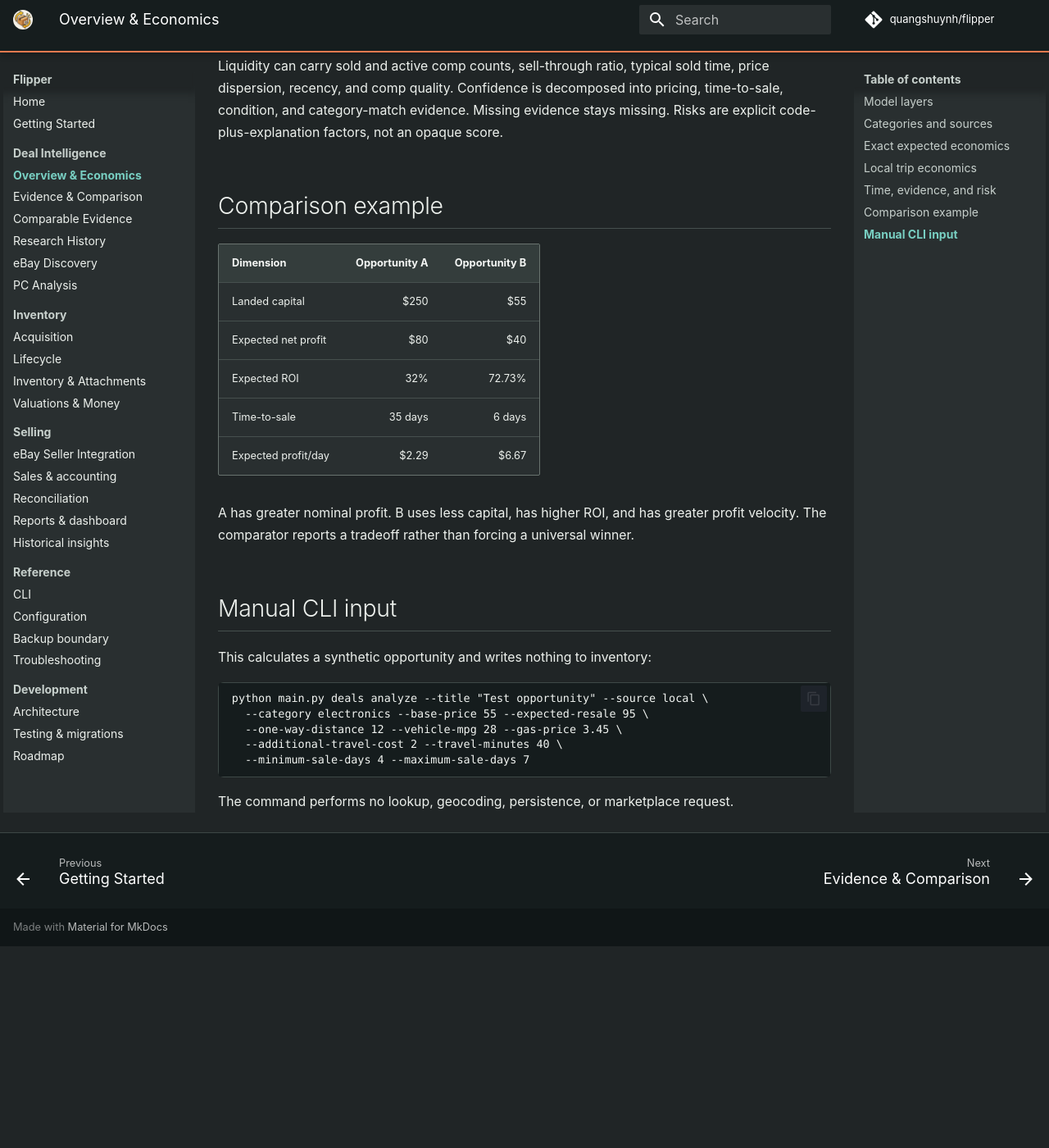
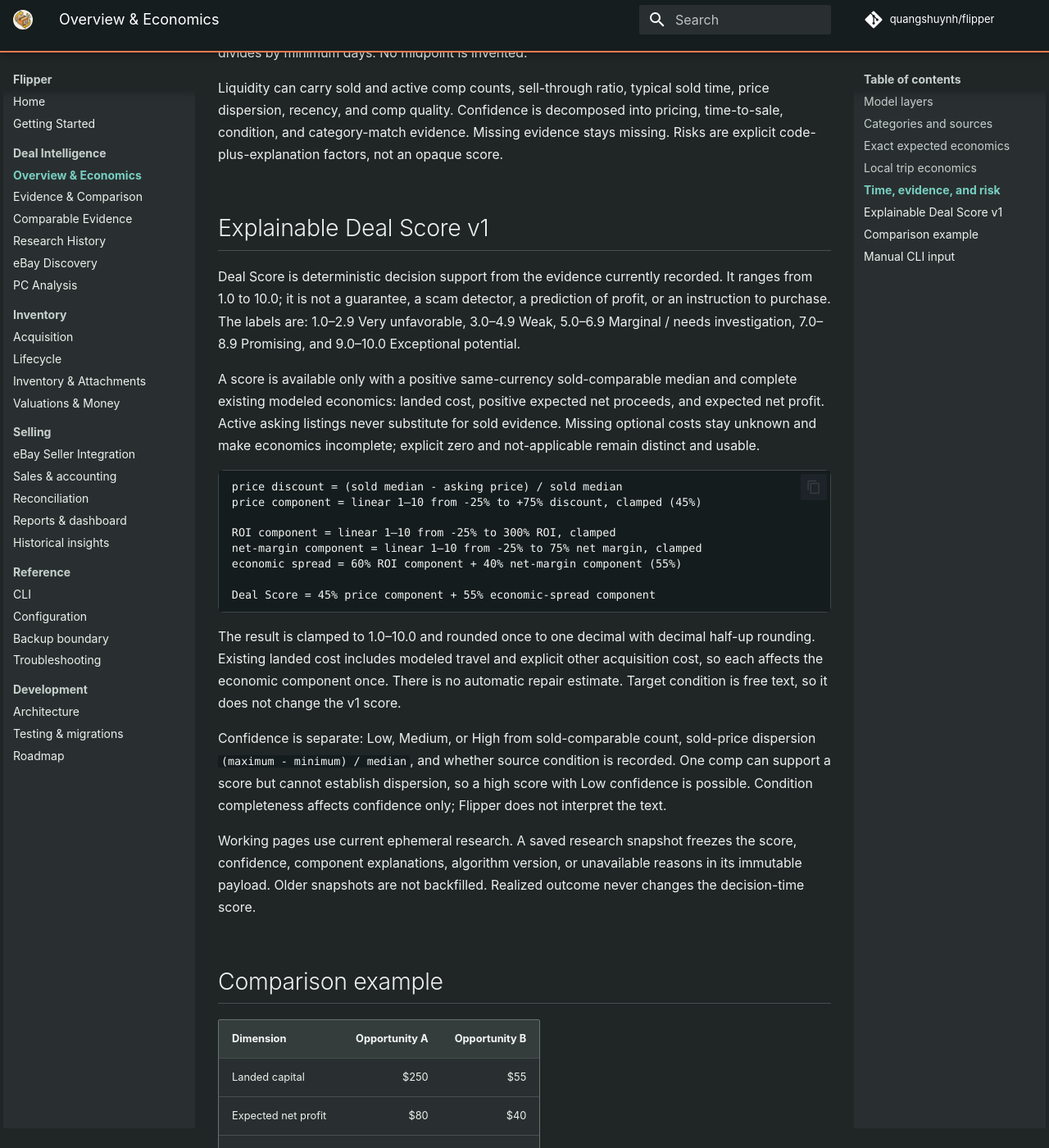
Before and after one commit to quangshuynh/flipper, an MkDocs documentation site: the page built from docs/concepts/deal-intelligence.md, in a window 1280 px wide and 1400 px high, scrolled down 3234 px. Shown: the whole window at 82% size. Built offline with MkDocs 1.6.1 and Material for MkDocs 9.7.7, drawn with Linux system fonts in a browser that asks for light colours; comment, search, counter and statistics services are not loaded; before the commit the page ends 4388 px from its top, so only the background shows below that; some of the changed text lies outside the part shown.

Commit message:
docs: explain deal score semantics

````diff
--- a/docs/concepts/deal-intelligence.md
+++ b/docs/concepts/deal-intelligence.md
@@ -11,7 +11,8 @@
 2. Source and category normalization produce a `DealOpportunity`.
 3. Exact inputs produce `DealEconomics`.
 4. Liquidity, confidence, and risk evidence add context.
-5. Evaluation and comparison expose dimensions and tradeoffs without a weighted global score.
+5. Evaluation exposes economics and evidence; Deal Score v1 summarizes only opportunities that
+   meet its explicit evidence requirements. Comparison still preserves the underlying dimensions.
 
 The existing PC pipeline remains a specialization: its deterministic component parser, optional AI
 enrichment, heuristic pricing, and legacy score are unchanged. An adapter exposes known PC results
@@ -105,6 +106,43 @@
 condition, and category-match evidence. Missing evidence stays missing. Risks are explicit
 code-plus-explanation factors, not an opaque score.
 
+## Explainable Deal Score v1
+
+Deal Score is deterministic decision support from the evidence currently recorded. It ranges from
+1.0 to 10.0; it is not a guarantee, a scam detector, a prediction of profit, or an instruction to
+purchase. The labels are: 1.0–2.9 Very unfavorable, 3.0–4.9 Weak, 5.0–6.9 Marginal / needs
+investigation, 7.0–8.9 Promising, and 9.0–10.0 Exceptional potential.
+
+A score is available only with a positive same-currency sold-comparable median and complete
+existing modeled economics: landed cost, positive expected net proceeds, and expected net profit.
+Active asking listings never substitute for sold evidence. Missing optional costs stay unknown and
+make economics incomplete; explicit zero and not-applicable remain distinct and usable.
+
+```text
+price discount = (sold median - asking price) / sold median
+price component = linear 1–10 from -25% to +75% discount, clamped (45%)
+
+ROI component = linear 1–10 from -25% to 300% ROI, clamped
+net-margin component = linear 1–10 from -25% to 75% net margin, clamped
+economic spread = 60% ROI component + 40% net-margin component (55%)
+
+Deal Score = 45% price component + 55% economic-spread component
+```
+
+The result is clamped to 1.0–10.0 and rounded once to one decimal with decimal half-up rounding.
+Existing landed cost includes modeled travel and explicit other acquisition cost, so each affects
+the economic component once. There is no automatic repair estimate. Target condition is free text,
+so it does not change the v1 score.
+
+Confidence is separate: Low, Medium, or High from sold-comparable count, sold-price dispersion
+`(maximum - minimum) / median`, and whether source condition is recorded. One comp can support a
+score but cannot establish dispersion, so a high score with Low confidence is possible. Condition
+completeness affects confidence only; Flipper does not interpret the text.
+
+Working pages use current ephemeral research. A saved research snapshot freezes the score,
+confidence, component explanations, algorithm version, or unavailable reasons in its immutable
+payload. Older snapshots are not backfilled. Realized outcome never changes the decision-time score.
+
 ## Comparison example
 
 | Dimension | Opportunity A | Opportunity B |
@@ -125,6 +163,7 @@
 ```bash
 python main.py deals analyze --title "Test opportunity" --source local \
   --category electronics --base-price 55 --expected-resale 95 \
+  --sold-comparable 90 --sold-comparable 100 --condition "Used, tested" \
   --one-way-distance 12 --vehicle-mpg 28 --gas-price 3.45 \
   --additional-travel-cost 2 --travel-minutes 40 \
   --minimum-sale-days 4 --maximum-sale-days 7
````
